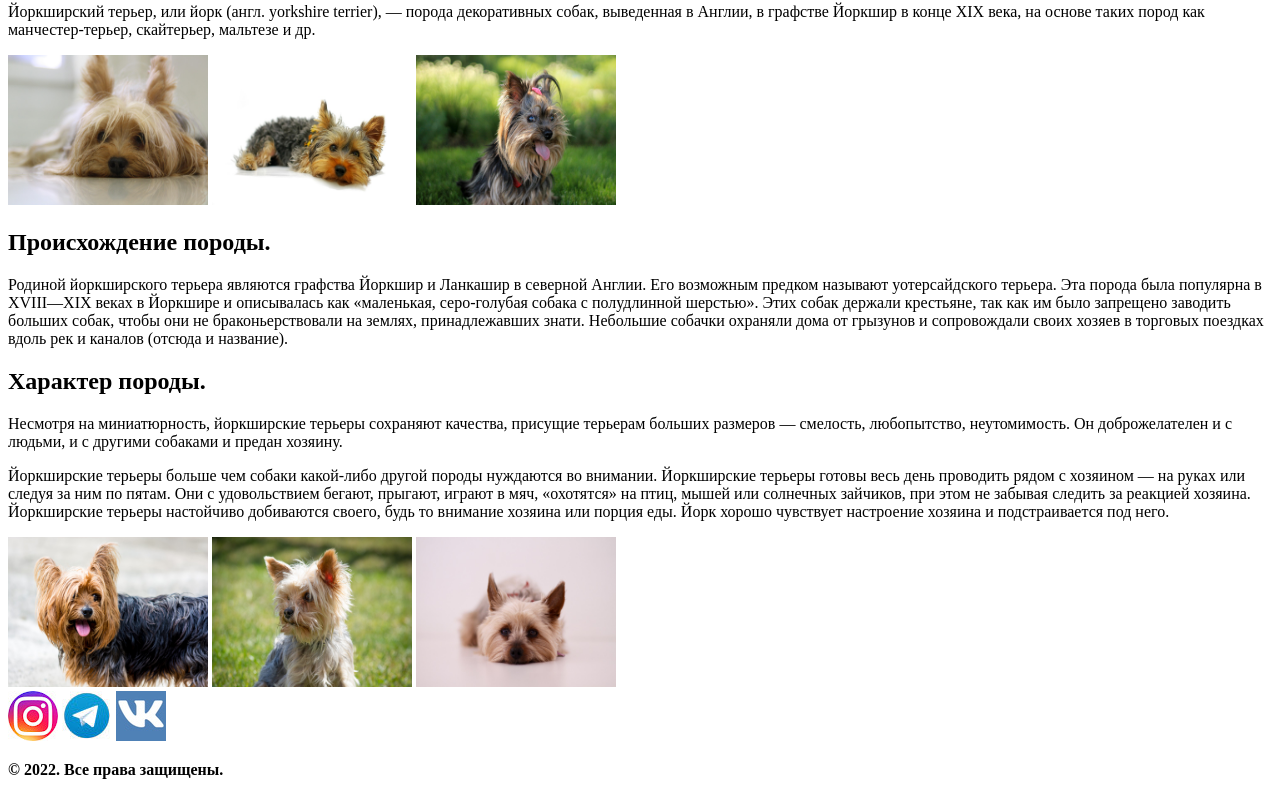
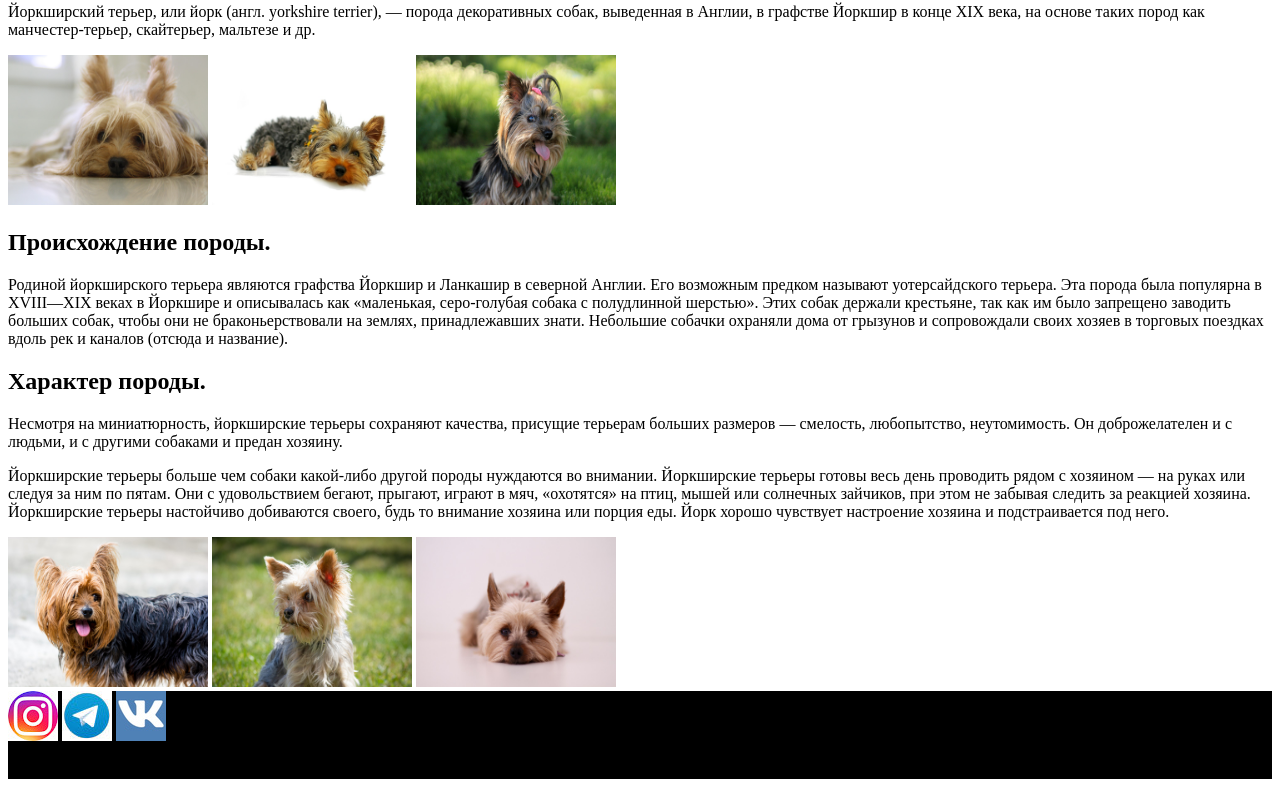
Before and after one commit to Ferber1/qwerty, a plain HTML site: page index.html in a window 1280 px wide. Shown: the part 63-858 px from the top of the page. Drawn offline with Linux system fonts and the light colour scheme.

Commit message:
Update index.html

```diff
--- a/index.html
+++ b/index.html
@@ -34,7 +34,7 @@
                     <img src="images/5.jpg" width="200px" height="150px">
                     <img src="images/6.jpg" width="200px" height="150px">
                 </main>
-                    <footer>
+                    <footer style="background:black">
                         <img src="images/insta.jpg">
                         <img src="images/telega.jpeg">
                         <img src="images/vk.jpg">
```
